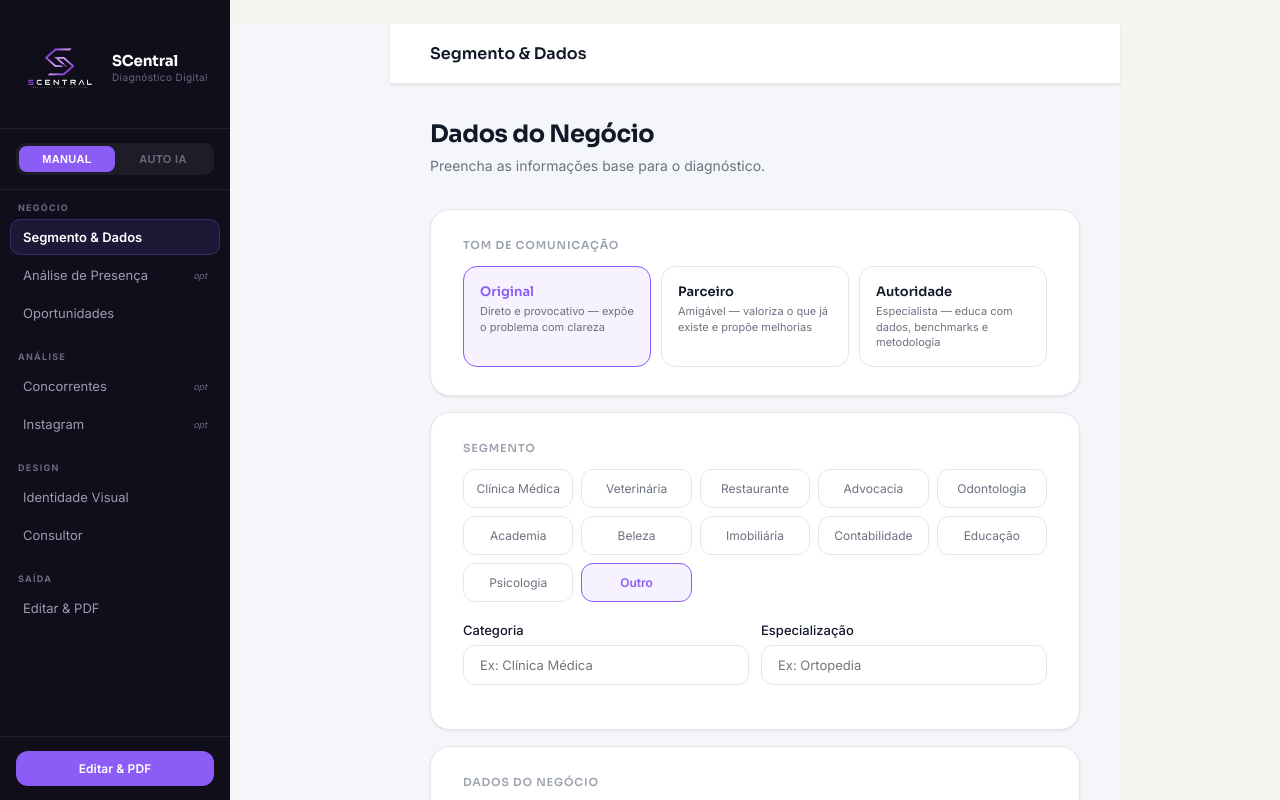
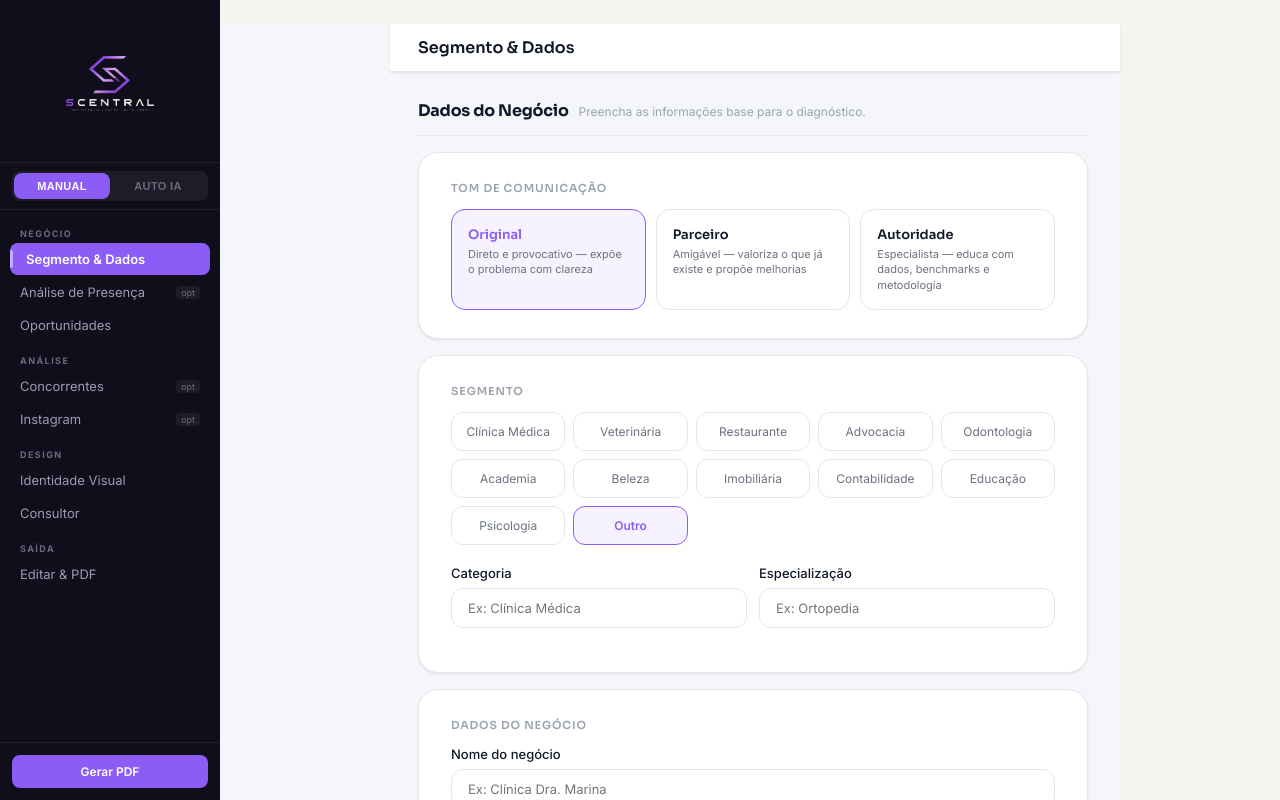
Before and after one commit to joaoarruda07/diagnostico-digital-, a React (Vite) app: page / in a window 1280 px wide. Shown: the top 800 px of the page. Built offline with nearby package versions, Linux system fonts and the light colour scheme.

Commit message:
Update App.jsx

```diff
--- a/src/App.jsx
+++ b/src/App.jsx
@@ -656,9 +656,11 @@ Retorne SOMENTE JSON sem markdown:
   );
 
   const PageHead = ({title,sub}) => (
-    <div style={{marginBottom:"32px"}}>
-      <h1 style={{fontSize:"24px",fontWeight:700,color:V.txt,fontFamily:"'Sora',sans-serif",letterSpacing:"-.4px",margin:0,lineHeight:1.2}}>{title}</h1>
-      {sub&&<p style={{fontSize:"14px",color:V.txtSec,margin:"6px 0 0",lineHeight:1.6}}>{sub}</p>}
+    <div style={{marginBottom:"16px",paddingBottom:"14px",borderBottom:`1px solid ${V.border}`}}>
+      <div style={{display:"flex",alignItems:"baseline",gap:"10px"}}>
+        <h1 style={{fontSize:"16px",fontWeight:700,color:V.txt,fontFamily:"'Sora',sans-serif",letterSpacing:"-.2px",margin:0}}>{title}</h1>
+        {sub&&<span style={{fontSize:"12px",color:V.txtMut}}>{sub}</span>}
+      </div>
     </div>
   );
 
@@ -720,9 +722,10 @@ Retorne SOMENTE JSON sem markdown:
   };
 
   const YesNo = ({val,onYes,onNo}) => (
-    <div style={{display:"flex",borderRadius:"10px",overflow:"hidden",border:`1px solid ${V.border}`,width:"fit-content"}}>
-      <button onClick={onYes} style={{padding:"6px 16px",border:"none",background:val===true?V.ok:"transparent",color:val===true?"#fff":V.txtSec,fontSize:"11px",fontWeight:700,cursor:"pointer",transition:"all .15s"}}>SIM</button>
-      <button onClick={onNo}  style={{padding:"6px 16px",border:"none",background:val===false?V.err:"transparent",color:val===false?"#fff":V.txtSec,fontSize:"11px",fontWeight:700,cursor:"pointer",transition:"all .15s"}}>NÃO</button>
+    <div style={{display:"flex",borderRadius:"8px",overflow:"hidden",border:`1px solid ${V.border}`,flexShrink:0}}>
+      <button onClick={onYes} style={{width:"52px",height:"32px",border:"none",background:val===true?V.ok:"transparent",color:val===true?"#fff":V.txtSec,fontSize:"12px",fontWeight:600,cursor:"pointer",transition:"all .15s",fontFamily:"'Inter',sans-serif"}}>Sim</button>
+      <div style={{width:"1px",background:V.border,flexShrink:0}}/>
+      <button onClick={onNo}  style={{width:"52px",height:"32px",border:"none",background:val===false?V.err:"transparent",color:val===false?"#fff":V.txtSec,fontSize:"12px",fontWeight:600,cursor:"pointer",transition:"all .15s",fontFamily:"'Inter',sans-serif"}}>Não</button>
     </div>
   );
 
@@ -751,25 +754,19 @@ Retorne SOMENTE JSON sem markdown:
       <link href="https://fonts.googleapis.com/css2?family=Sora:wght@400;500;600;700;800&family=Inter:wght@300;400;500;600;700&display=swap" rel="stylesheet"/>
 
       {/* ══ SIDEBAR ══════════════════════════════════════ */}
-      <aside style={{width:"230px",minHeight:"100vh",background:V.sidebar,display:"flex",flexDirection:"column",position:"fixed",top:0,left:0,zIndex:100,flexShrink:0}}>
-
-        {/* Logo */}
-        <div style={{padding:"28px 20px 20px",borderBottom:`1px solid ${V.sidebarBdr}`}}>
-          <div style={{display:"flex",alignItems:"center",gap:"12px"}}>
-            {logoUrl
-              ?<img src={logoUrl} style={{height:"38px",width:"38px",objectFit:"cover",borderRadius:"10px",flexShrink:0}}/>
-              :<div style={{flexShrink:0}}><LogoIcon size={80}/></div>
-            }
-            <div>
-              <div style={{fontSize:"15px",fontWeight:700,color:V.sidebarTxt,fontFamily:"'Sora',sans-serif",letterSpacing:"-.2px",lineHeight:1}}>{form.cslEmpresa||"SCentral"}</div>
-              <div style={{fontSize:"10px",color:V.sidebarMut,marginTop:"3px",letterSpacing:".04em"}}>Diagnóstico Digital</div>
-            </div>
-          </div>
+      <aside style={{width:"220px",height:"100vh",background:V.sidebar,display:"flex",flexDirection:"column",position:"fixed",top:0,left:0,zIndex:100,flexShrink:0,overflow:"hidden"}}>
+
+        {/* Logo — grande, centralizada, sem texto */}
+        <div style={{padding:"28px 20px 24px",borderBottom:`1px solid ${V.sidebarBdr}`,display:"flex",justifyContent:"center",alignItems:"center"}}>
+          {logoUrl
+            ?<img src={logoUrl} style={{height:"64px",width:"64px",objectFit:"cover",borderRadius:"16px",display:"block"}}/>
+            :<LogoIcon size={110}/>
+          }
         </div>
 
         {/* Toggle */}
-        <div style={{padding:"14px 16px",borderBottom:`1px solid ${V.sidebarBdr}`}}>
-          <div style={{display:"flex",background:"rgba(255,255,255,.06)",borderRadius:"10px",padding:"3px"}}>
+        <div style={{padding:"8px 12px",borderBottom:`1px solid ${V.sidebarBdr}`}}>
+          <div style={{display:"flex",background:"rgba(255,255,255,.06)",borderRadius:"8px",padding:"2px"}}>
             {["manual","auto"].map(m=>(
               <button key={m} onClick={()=>setP2modo(m)}
                 style={{flex:1,padding:"7px",fontSize:"11px",fontWeight:600,cursor:"pointer",border:"none",borderRadius:"8px",background:p2modo===m?V.accent:"transparent",color:p2modo===m?"#fff":V.sidebarMut,transition:"all .2s",letterSpacing:".03em",textTransform:"uppercase"}}>
@@ -780,27 +777,27 @@ Retorne SOMENTE JSON sem markdown:
         </div>
 
         {/* Projeto atual */}
-        {form.nome&&<div style={{padding:"14px 16px",borderBottom:`1px solid ${V.sidebarBdr}`}}>
-          <div style={{fontSize:"10px",color:V.sidebarMut,letterSpacing:".1em",textTransform:"uppercase",marginBottom:"8px",fontWeight:600}}>Projeto atual</div>
-          <div style={{display:"flex",alignItems:"center",gap:"8px",padding:"10px 12px",background:"rgba(255,255,255,.05)",borderRadius:"12px",border:`1px solid ${V.sidebarBdr}`}}>
-            <div style={{width:"7px",height:"7px",borderRadius:"50%",background:V.ok,flexShrink:0,boxShadow:`0 0 6px ${V.ok}`}}/>
-            <div style={{overflow:"hidden"}}>
+        {form.nome&&<div style={{padding:"8px 12px",borderBottom:`1px solid ${V.sidebarBdr}`}}>
+          <div style={{display:"flex",alignItems:"center",gap:"8px",padding:"8px 10px",background:"rgba(255,255,255,.05)",borderRadius:"8px",border:`1px solid ${V.sidebarBdr}`}}>
+            <div style={{width:"6px",height:"6px",borderRadius:"50%",background:V.ok,flexShrink:0,boxShadow:`0 0 5px ${V.ok}`}}/>
+            <div style={{overflow:"hidden",flex:1}}>
               <div style={{fontSize:"12px",fontWeight:600,color:V.sidebarTxt,overflow:"hidden",textOverflow:"ellipsis",whiteSpace:"nowrap"}}>{form.nome}</div>
-              {form.cidade&&<div style={{fontSize:"10px",color:V.sidebarMut,marginTop:"1px"}}>{form.cidade}{form.estado?", "+form.estado:""}</div>}
+              {form.cidade&&<div style={{fontSize:"10px",color:V.sidebarMut}}>{form.cidade}{form.estado?", "+form.estado:""}</div>}
             </div>
           </div>
         </div>}
 
-        {/* Nav */}
-        <nav style={{flex:1,padding:"12px 10px",overflowY:"auto"}}>
+        {/* Nav — scroll próprio, hierarquia forte */}
+        <nav style={{flex:1,padding:"8px 10px",overflowY:"auto",overflowX:"hidden"}}>
           {groups.map(g=>(
-            <div key={g} style={{marginBottom:"20px"}}>
-              <div style={{fontSize:"9px",fontWeight:700,color:V.sidebarMut,letterSpacing:".14em",padding:"0 8px 6px",textTransform:"uppercase"}}>{g}</div>
+            <div key={g} style={{marginBottom:"4px"}}>
+              <div style={{fontSize:"9px",fontWeight:700,color:V.sidebarMut,letterSpacing:".16em",padding:"10px 10px 4px",textTransform:"uppercase"}}>{g}</div>
               {navItems.filter(n=>n.group===g).map(n=>(
                 <div key={n.id} onClick={()=>setPg(n.id)}
-                  style={{display:"flex",alignItems:"center",justifyContent:"space-between",padding:"9px 12px",borderRadius:"10px",cursor:"pointer",background:pg===n.id?V.accent+"20":"transparent",marginBottom:"2px",border:`1px solid ${pg===n.id?V.accent+"40":"transparent"}`,transition:"all .15s"}}>
-                  <span style={{fontSize:"13px",fontWeight:pg===n.id?600:400,color:pg===n.id?"#fff":V.sidebarSub}}>{n.label}</span>
-                  {n.opt&&<span style={{fontSize:"9px",color:V.sidebarMut,fontStyle:"italic"}}>opt</span>}
+                  style={{display:"flex",alignItems:"center",justifyContent:"space-between",padding:"8px 10px",borderRadius:"8px",cursor:"pointer",background:pg===n.id?V.accent:"transparent",marginBottom:"1px",transition:"all .15s",position:"relative"}}>
+                  {pg===n.id&&<div style={{position:"absolute",left:0,top:"50%",transform:"translateY(-50%)",width:"3px",height:"18px",borderRadius:"0 2px 2px 0",background:"rgba(255,255,255,.5)"}}/>}
+                  <span style={{fontSize:"13px",fontWeight:pg===n.id?600:400,color:pg===n.id?"#fff":V.sidebarSub,paddingLeft:pg===n.id?"6px":"0",transition:"all .15s"}}>{n.label}</span>
+                  {n.opt&&<span style={{fontSize:"9px",color:V.sidebarMut,background:"rgba(255,255,255,.06)",padding:"1px 5px",borderRadius:"4px"}}>opt</span>}
                 </div>
               ))}
             </div>
@@ -808,13 +805,13 @@ Retorne SOMENTE JSON sem markdown:
         </nav>
 
         {/* Footer */}
-        <div style={{padding:"14px 16px",borderTop:`1px solid ${V.sidebarBdr}`}}>
-          <BtnP onClick={()=>setPg(8)} style={{width:"100%",justifyContent:"center",padding:"10px",fontSize:"12px"}}>
-            Editar & PDF
-          </BtnP>
-          {form.cslNome&&<div style={{display:"flex",alignItems:"center",gap:"10px",marginTop:"12px",padding:"8px 4px"}}>
-            <div style={{width:"28px",height:"28px",borderRadius:"50%",background:V.accent+"33",border:`1px solid ${V.accent}55`,display:"flex",alignItems:"center",justifyContent:"center",fontSize:"12px",fontWeight:700,color:V.accent,flexShrink:0}}>{form.cslNome[0]}</div>
-            <div style={{overflow:"hidden"}}>
+        <div style={{padding:"12px 12px",borderTop:`1px solid ${V.sidebarBdr}`,flexShrink:0}}>
+          <button onClick={()=>setPg(8)} style={{width:"100%",padding:"9px",borderRadius:"8px",border:"none",background:V.accent,color:"#fff",fontSize:"12px",fontWeight:600,cursor:"pointer",fontFamily:"'Inter',sans-serif",marginBottom:form.cslNome?"10px":"0"}}>
+            Gerar PDF
+          </button>
+          {form.cslNome&&<div style={{display:"flex",alignItems:"center",gap:"8px",padding:"6px 4px"}}>
+            <div style={{width:"24px",height:"24px",borderRadius:"50%",background:V.accent+"33",border:`1px solid ${V.accent}55`,display:"flex",alignItems:"center",justifyContent:"center",fontSize:"11px",fontWeight:700,color:V.accent,flexShrink:0}}>{form.cslNome[0]}</div>
+            <div style={{overflow:"hidden",flex:1}}>
               <div style={{fontSize:"12px",fontWeight:500,color:V.sidebarTxt,overflow:"hidden",textOverflow:"ellipsis",whiteSpace:"nowrap"}}>{form.cslNome}</div>
               <div style={{fontSize:"10px",color:V.sidebarMut}}>Admin</div>
             </div>
@@ -826,7 +823,7 @@ Retorne SOMENTE JSON sem markdown:
       <div style={{marginLeft:"230px",flex:1,display:"flex",flexDirection:"column"}}>
 
         {/* Header */}
-        <header style={{background:V.surface,borderBottom:`1px solid ${V.border}`,padding:"0 40px",height:"60px",display:"flex",alignItems:"center",justifyContent:"space-between",position:"sticky",top:0,zIndex:99,boxShadow:V.shadow}}>
+        <header style={{background:V.surface,borderBottom:`1px solid ${V.border}`,padding:"0 28px",height:"48px",display:"flex",alignItems:"center",justifyContent:"space-between",position:"sticky",top:0,zIndex:99,boxShadow:V.shadow}}>
           <div>
             <div style={{fontSize:"16px",fontWeight:600,color:V.txt,fontFamily:"'Sora',sans-serif"}}>
               {p2modo==="auto"?"Diagnóstico Automático":navItems.find(n=>n.id===pg)?.label||"Diagnóstico"}
@@ -847,7 +844,7 @@ Retorne SOMENTE JSON sem markdown:
         </header>
 
         {/* Content */}
-        <div style={{flex:1,padding:"36px 40px",display:"flex",gap:"28px",alignItems:"flex-start"}}>
+        <div style={{flex:1,padding:"28px 32px 28px 28px",display:"flex",gap:"24px",alignItems:"flex-start"}}>
 
           {/* Main col */}
           <div style={{flex:1,minWidth:0}}>
```
